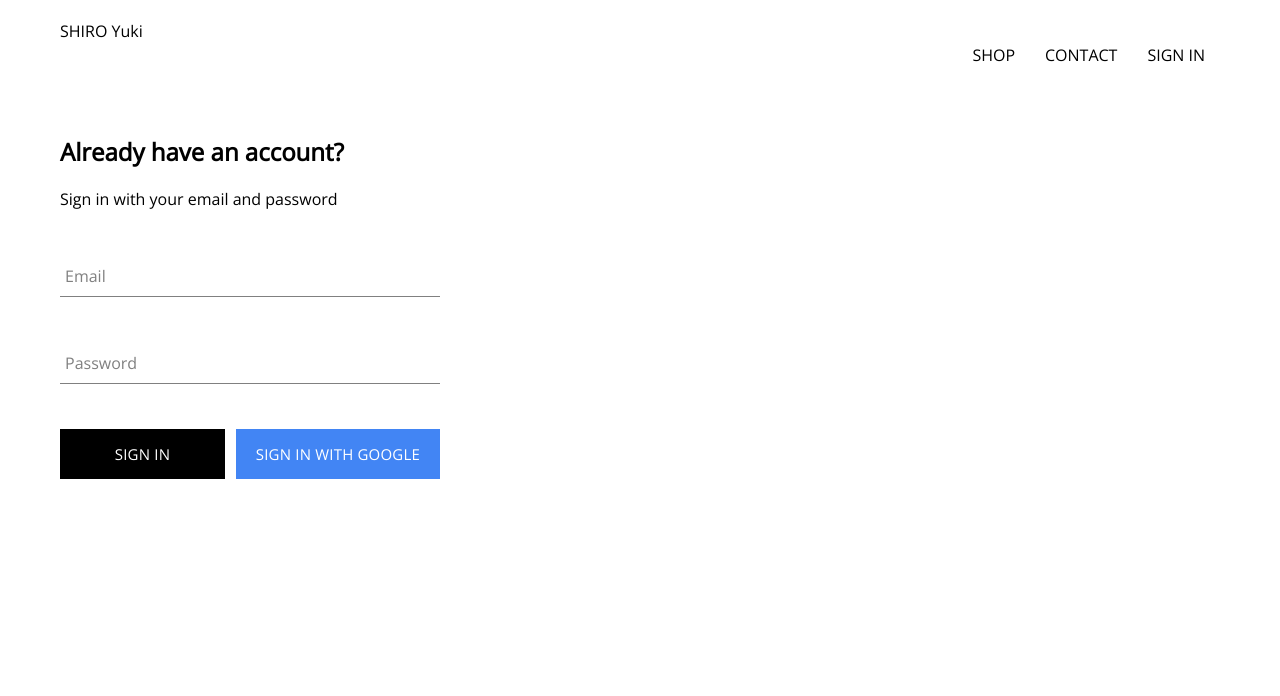
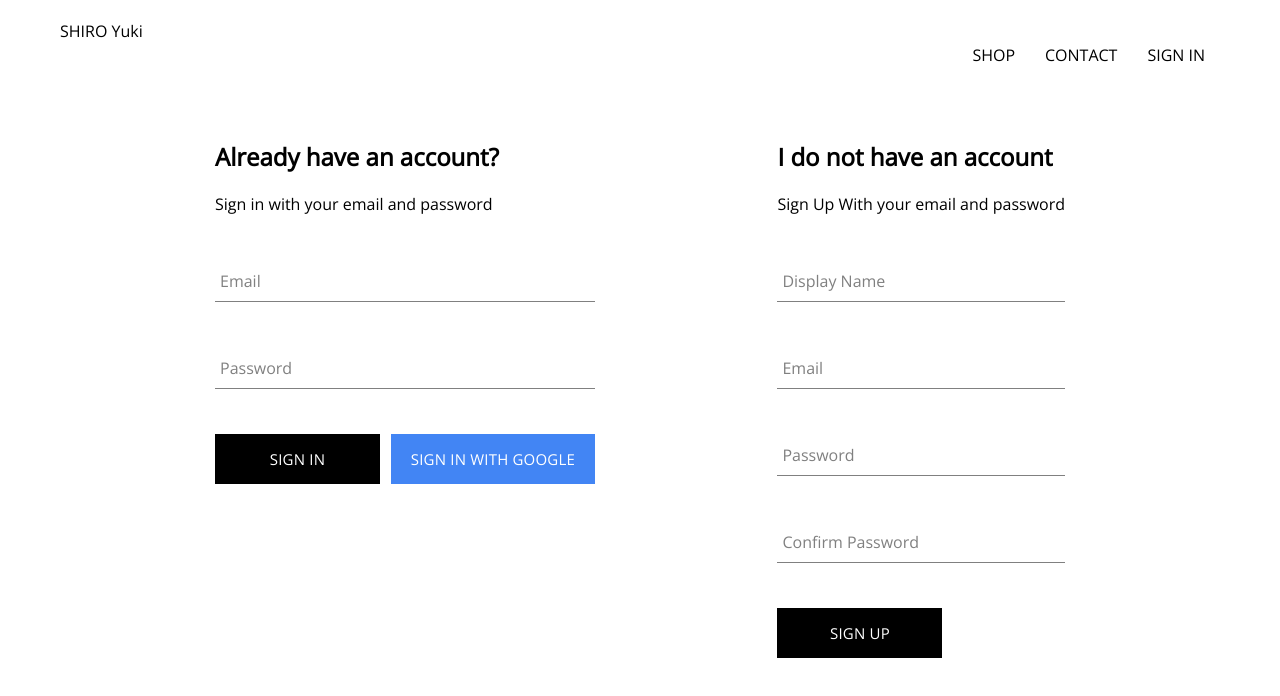
Before and after one commit to memiller219/shiroyuki, a React (Create React App) app: page /signin in a window 1280 px wide. Shown: the top 696 px of the page. Built offline with nearby package versions, Linux system fonts and the light colour scheme; no server answers.

Commit message:
added sign-up to sign-in page

```diff
--- a/src/App.js
+++ b/src/App.js
@@ -1,37 +1,47 @@
 import React from "react";
 import Homepage from "./pages/homepage/homepage.component";
-import ShopPage from './pages/shop/shop.component';
+import ShopPage from "./pages/shop/shop.component";
 import { Route, Switch } from "react-router-dom";
-import Header from './components/header/header.component'
-import SignIn from './pages/sign-in-and-sign-up/sign-in-and-sign-up.component';
-import { auth } from './firebase/firebase.utils';
+import Header from "./components/header/header.component";
+import SignIn from "./pages/sign-in-and-sign-up/sign-in-and-sign-up.component";
+import { auth, createUserProfileDocument } from "./firebase/firebase.utils";
 
 class App extends React.Component {
-
   state = {
-    currentUser: null
-  }
-
+    currentUser: null,
+  };
 
   unsubscribeFromAuth = null;
 
-componentDidMount() {
- this.unsubscribeFromAuth =  auth.onAuthStateChanged( user => {
-    this.setState({ currentUser: user })
-    console.log(user)
-  })
-}
+  componentDidMount() {
+    this.unsubscribeFromAuth = auth.onAuthStateChanged(async (userAuth) => {
+      if (userAuth) {
+        const userRef = await createUserProfileDocument(userAuth);
 
-componentWillUnmount() {
-  this.unsubscribeFromAuth();
-}
+        userRef.onSnapshot((snapShot) => {
+          this.setState({
+            currentUser: {
+              id: snapShot.id,
+              ...snapShot.data(),
+            },
+          });
+          console.log(this.state);
+        });
+      }
+      else {
+        this.setState({ currentUser: userAuth })
+      }
+    });
+  }
 
-
+  componentWillUnmount() {
+    this.unsubscribeFromAuth();
+  }
 
   render() {
     return (
       <div>
-        <Header currentUser={this.state.currentUser}/>
+        <Header currentUser={this.state.currentUser} />
         <Switch>
           <Route exact path="/" component={Homepage} />
           <Route path="/shop" component={ShopPage} />
@@ -40,8 +50,6 @@
       </div>
     );
   }
-
-
 }
 
 export default App;
--- /dev/null
+++ b/src/components/sign-up/sign-up.component.jsx
@@ -0,0 +1,91 @@
+import React from "react";
+import FormInput from "../formInput/formInput.component";
+import CustomButton from "../custom-button/custom-button.component";
+import { auth, createUserProfileDocument } from "../../firebase/firebase.utils";
+
+class SignUp extends React.Component {
+  state = {
+    displayName: "",
+    email: "",
+    password: "",
+    confirmPassword: "",
+  };
+
+  handleSubmit = async (event) => {
+    event.preventDefault();
+    const { displayName, email, password, confirmPassword } = this.state;
+    if (password !== confirmPassword) {
+      alert("passwords don't match");
+      return;
+    }
+    try {
+      const { user } = await auth.createUserWithEmailAndPassword(
+        email,
+        password
+      );
+      await createUserProfileDocument(user, { displayName });
+      this.setState({
+        displayName: "",
+        email: "",
+        password: "",
+        confirmPassword: "",
+      });
+    } catch (error) {
+      console.log(error);
+    }
+  };
+
+  handleChange = (event) => {
+    const { name, value } = event.target;
+
+    this.setState({ [name]: value });
+  };
+
+  render() {
+    const { displayName, email, password, confirmPassword } = this.state;
+
+    return (
+      <div className="sign-up">
+        <h2 className="title">I do not have an account</h2>
+        <span>Sign Up With your email and password</span>
+        <form className="sign-up-form" action="" onSubmit={this.handleSubmit}>
+          <FormInput
+            type="text"
+            name="displayName"
+            value={displayName}
+            onChange={this.handleChange}
+            label="Display Name"
+            required
+          />
+          <FormInput
+            type="text"
+            name="email"
+            value={email}
+            onChange={this.handleChange}
+            label="Email"
+            required
+          />
+          <FormInput
+            type="text"
+            name="password"
+            value={password}
+            onChange={this.handleChange}
+            label="Password"
+            required
+          />
+          <FormInput
+            type="text"
+            name="confirmPassword"
+            value={confirmPassword}
+            onChange={this.handleChange}
+            label="Confirm Password"
+            required
+          />
+          <CustomButton type="submit">SIGN UP</CustomButton>
+        </form>
+      </div>
+    );
+  }
+}
+
+export default SignUp;
--- /dev/null
+++ b/src/components/sign-up/sign-up.styles.scss
@@ -0,0 +1,9 @@
+.sign-up {
+    display: flex;
+    flex-direction: column;
+    width: 380px;
+
+    .title {
+        margin: 10px 0;
+    }
+}
--- a/src/components/signIn/signIn.component.jsx
+++ b/src/components/signIn/signIn.component.jsx
@@ -2,6 +2,7 @@
 import FormInput from "../formInput/formInput.component";
 import CustomButton from '../custom-button/custom-button.component'
 import {signInWithGoogle} from '../../firebase/firebase.utils';
+
 
 import "./signIn.styles.scss";
 
--- a/src/firebase/firebase.utils.js
+++ b/src/firebase/firebase.utils.js
@@ -13,6 +13,34 @@
   }
 
 
+export const createUserProfileDocument = async (userAuth, additionalData) => {
+    if(!userAuth) return;
+
+    const userRef = firestore.doc(`users/${userAuth.uid}`);
+
+    const snapShot = await userRef.get();
+
+    if(!snapShot.exists) {
+        const { displayName, email } = userAuth;
+        const createdAt = new Date();
+
+        try {
+            await userRef.set({
+                displayName,
+                email,
+                createdAt,
+                ...additionalData
+            })
+        } catch (error) {
+            console.log('error creating user', error.message)
+        }
+    }
+
+    return userRef;
+}
+
+
+
   firebase.initializeApp(config);
 
 
--- a/src/pages/sign-in-and-sign-up/sign-in-and-sign-up.component.jsx
+++ b/src/pages/sign-in-and-sign-up/sign-in-and-sign-up.component.jsx
@@ -1,11 +1,13 @@
 import React from "react";
 import "./sign-in-and-sign-up.styles.scss";
 import SignIn from "../../components/signIn/signIn.component";
+import SignUp from '../../components/sign-up/sign-up.component'
 
 const SignInAndSignUpPage = () => {
   return (
     <div className="sign-in-and-sign-up">
       <SignIn />
+      <SignUp />
     </div>
   );
 };
--- a/src/pages/sign-in-and-sign-up/sign-in-and-sign-up.styles.scss
+++ b/src/pages/sign-in-and-sign-up/sign-in-and-sign-up.styles.scss
@@ -0,0 +1,6 @@
+.sign-in-and-sign-up {
+  width: 850px;
+  display: flex;
+  justify-content: space-between;
+  margin: 30px auto;
+}
```
Also changed, not shown: 1 other file (tests, documents, lock files or other folders).
